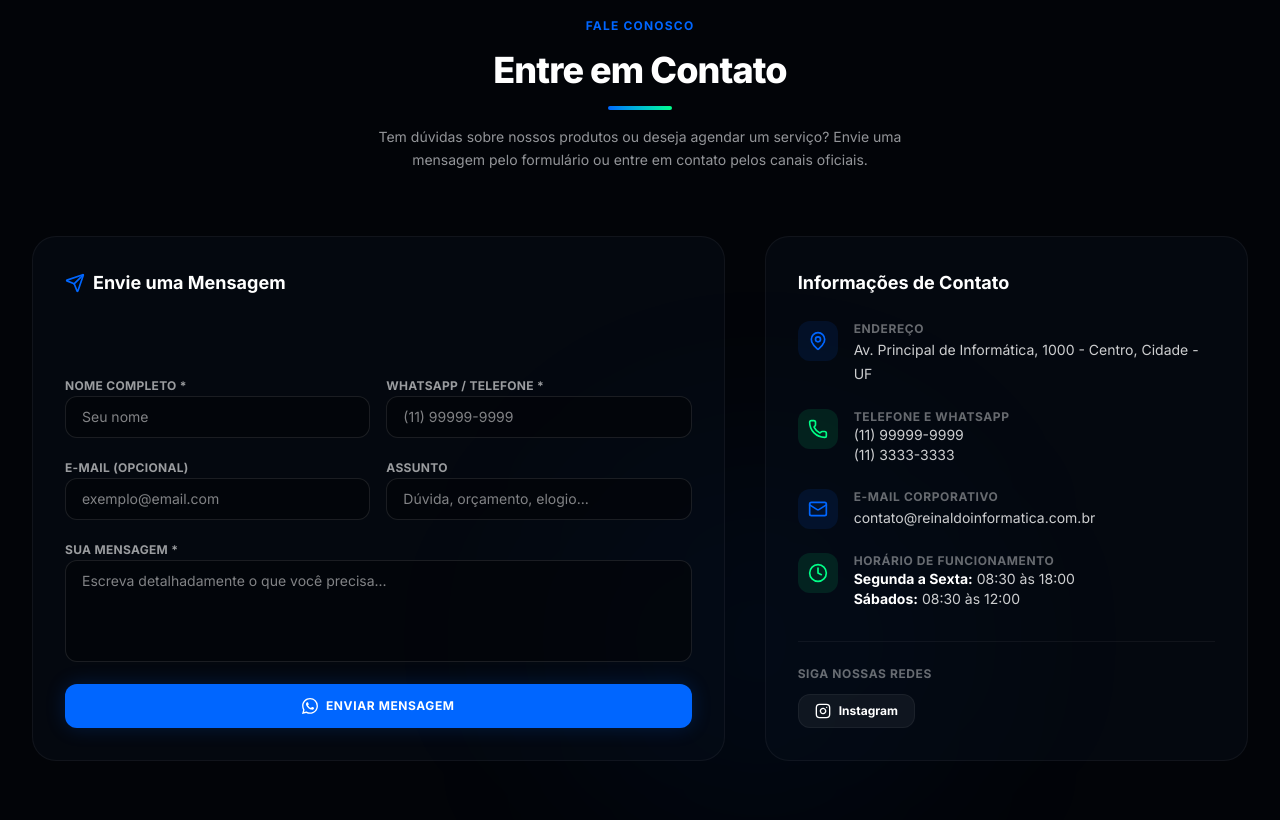
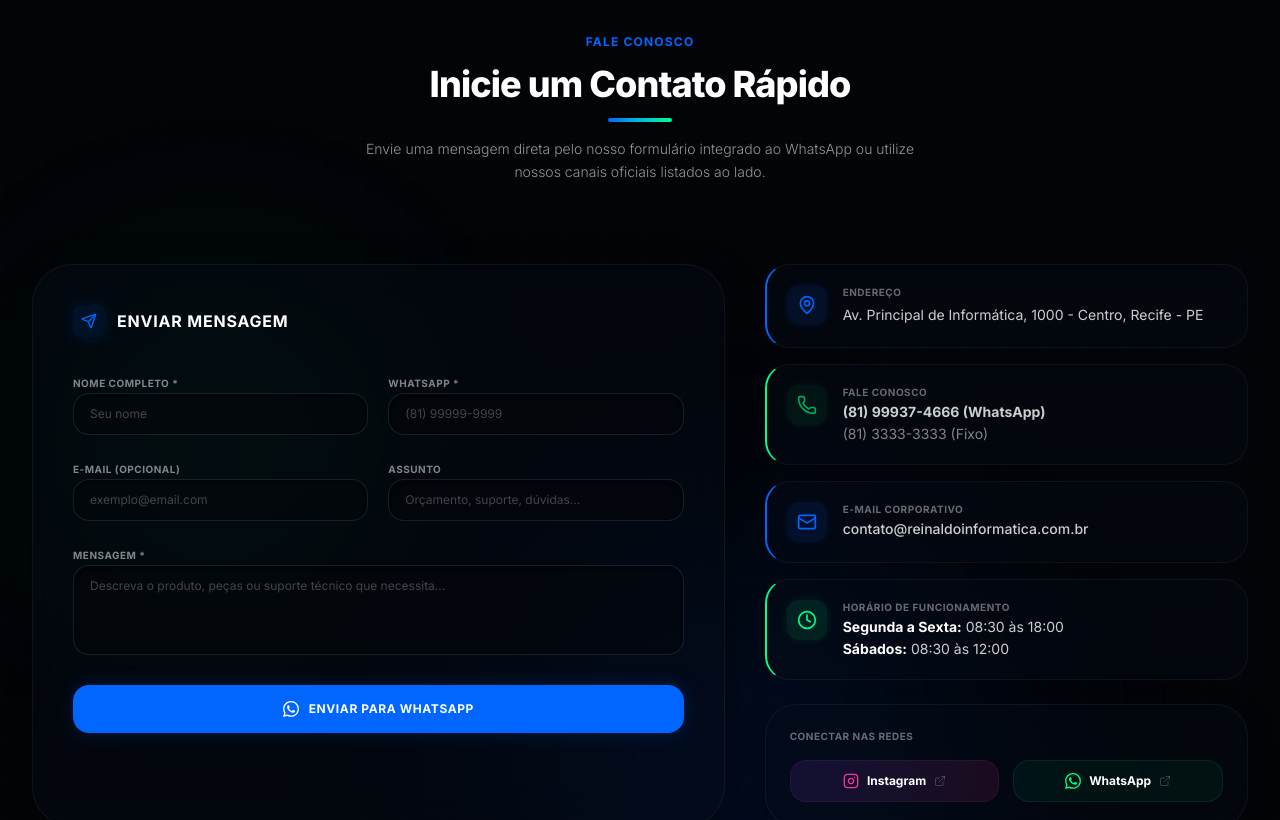
Before and after one commit to Automize-LTDA/reinaldoinformatica, a React (Vite) app: page / in a window 1280 px wide. Shown: the part 5500-6320 px from the top of the page. Built offline with nearby package versions, Linux system fonts and the light colour scheme.

Commit message:
feat: redesenhar e estilizar secao de contato com visual premium

```diff
--- a/src/components/Contact.tsx
+++ b/src/components/Contact.tsx
@@ -1,5 +1,6 @@
 import React, { useState } from 'react';
-import { MapPin, Phone, Mail, Clock, Send, CheckCircle } from 'lucide-react';
+import { MapPin, Phone, Mail, Clock, Send, CheckCircle, ExternalLink } from 'lucide-react';
+import { motion, AnimatePresence } from 'framer-motion';
 import { WhatsAppIcon } from './WhatsAppIcon';
 
 export const Contact: React.FC = () => {
@@ -27,7 +28,6 @@ export const Contact: React.FC = () => {
       return;
     }
 
-    // Format text message for WhatsApp
     const messageText = `Olá, me chamo ${formData.name}.\n` +
       `WhatsApp: ${formData.phone}\n` +
       `E-mail: ${formData.email || 'Não informado'}\n` +
@@ -37,7 +37,7 @@ export const Contact: React.FC = () => {
     const phoneNumber = '5581999374666';
     const encodedMessage = encodeURIComponent(messageText);
 
-    // Redirect
+    // Redirect to WhatsApp
     window.open(`https://wa.me/${phoneNumber}?text=${encodedMessage}`, '_blank');
 
     setIsSent(true);
@@ -51,50 +51,89 @@ export const Contact: React.FC = () => {
 
     setTimeout(() => {
       setIsSent(false);
-    }, 5000);
+    }, 6000);
   };
 
   return (
-    <section id="contato" className="py-20 bg-techBlack relative overflow-hidden">
-      {/* Background neon elements */}
-      <div className="absolute bottom-0 right-1/4 w-[400px] h-[400px] bg-techBlue/5 rounded-full blur-[100px] pointer-events-none" />
+    <section id="contato" className="py-24 bg-techBlack relative overflow-hidden">
+      {/* Dynamic Glowing Mesh Orbs */}
+      <div className="absolute -bottom-20 right-1/4 w-[450px] h-[450px] bg-techBlue/10 rounded-full blur-[120px] pointer-events-none" />
+      <div className="absolute top-1/3 left-10 w-[350px] h-[350px] bg-techGreen/5 rounded-full blur-[100px] pointer-events-none" />
+
+      {/* Grid Pattern overlay */}
+      <div className="absolute inset-0 bg-[linear-gradient(to_right,#ffffff02_1px,transparent_1px),linear-gradient(to_bottom,#ffffff02_1px,transparent_1px)] bg-[size:40px_40px] pointer-events-none" />
 
       <div className="max-w-7xl mx-auto px-4 sm:px-6 lg:px-8 relative z-10">
 
-        {/* Section Title */}
-        <div className="text-center max-w-3xl mx-auto mb-16 space-y-4">
-          <h2 className="text-xs font-bold text-techBlue tracking-widest uppercase">Fale Conosco</h2>
-          <p className="text-3xl sm:text-4xl font-extrabold text-white tracking-tight">
-            Entre em Contato
-          </p>
+        {/* Section Header */}
+        <div className="text-center max-w-3xl mx-auto mb-20 space-y-4">
+          <motion.h2
+            initial={{ opacity: 0, y: 15 }}
+            whileInView={{ opacity: 1, y: 0 }}
+            viewport={{ once: true }}
+            className="text-xs font-bold text-techBlue tracking-widest uppercase"
+          >
+            Fale Conosco
+          </motion.h2>
+          <motion.p
+            initial={{ opacity: 0, y: 15 }}
+            whileInView={{ opacity: 1, y: 0 }}
+            viewport={{ once: true }}
+            transition={{ delay: 0.1 }}
+            className="text-3xl sm:text-4xl font-black text-white tracking-tight leading-none"
+          >
+            Inicie um Contato Rápido
+          </motion.p>
           <div className="w-16 h-1 bg-gradient-to-r from-techBlue to-techGreen mx-auto rounded-full" />
-          <p className="text-techGray/60 text-sm max-w-xl mx-auto leading-relaxed">
-            Tem dúvidas sobre nossos produtos ou deseja agendar um serviço? Envie uma mensagem pelo formulário ou entre em contato pelos canais oficiais.
-          </p>
+          <motion.p
+            initial={{ opacity: 0, y: 15 }}
+            whileInView={{ opacity: 1, y: 0 }}
+            viewport={{ once: true }}
+            transition={{ delay: 0.2 }}
+            className="text-techGray/60 text-sm max-w-xl mx-auto leading-relaxed font-sans font-light"
+          >
+            Envie uma mensagem direta pelo nosso formulário integrado ao WhatsApp ou utilize nossos canais oficiais listados ao lado.
+          </motion.p>
         </div>
 
         {/* Contact Layout Grid */}
         <div className="grid grid-cols-1 lg:grid-cols-12 gap-10 items-stretch">
 
           {/* Form Card (lg:col-span-7) */}
-          <div className="lg:col-span-7 bg-techDarkBlue/40 border border-white/5 p-6 sm:p-8 rounded-3xl flex flex-col justify-between">
-            <h3 className="text-lg font-bold text-white mb-6 flex items-center gap-2">
-              <Send className="w-5 h-5 text-techBlue" />
-              <span>Envie uma Mensagem</span>
+          <motion.div
+            initial={{ opacity: 0, x: -30 }}
+            whileInView={{ opacity: 1, x: 0 }}
+            viewport={{ once: true }}
+            transition={{ duration: 0.5 }}
+            className="lg:col-span-7 bg-techDarkBlue/30 backdrop-blur-xl border border-white/5 hover:border-white/10 p-6 sm:p-10 rounded-[2.5rem] flex flex-col justify-between shadow-[0_15px_40px_rgba(0,0,0,0.4)] transition-all duration-300"
+          >
+            <div>
+              <h3 className="text-base font-bold text-white mb-8 uppercase tracking-wider flex items-center gap-3">
+                <span className="w-8 h-8 rounded-lg bg-techBlue/10 flex items-center justify-center text-techBlue shadow-[0_0_15px_rgba(0,102,255,0.15)]">
+                  <Send className="w-4 h-4" />
+                </span>
+                <span>Enviar Mensagem</span>
               </h3>
 
+              <AnimatePresence>
                 {isSent && (
-              <div className="mb-6 p-4 rounded-xl bg-techGreen/10 border border-techGreen/20 text-techGreen text-sm flex items-center gap-2.5">
-                <CheckCircle className="w-5 h-5" />
-                <span>Mensagem formatada com sucesso! Redirecionando para o WhatsApp...</span>
-              </div>
+                  <motion.div
+                    initial={{ opacity: 0, y: -15, scale: 0.95 }}
+                    animate={{ opacity: 1, y: 0, scale: 1 }}
+                    exit={{ opacity: 0, y: -15, scale: 0.95 }}
+                    className="mb-6 p-4 rounded-2xl bg-techGreen/10 border border-techGreen/20 text-techGreen text-xs font-semibold flex items-center gap-3 shadow-[0_0_15px_rgba(0,255,136,0.1)]"
+                  >
+                    <CheckCircle className="w-5 h-5 shrink-0 animate-bounce" />
+                    <span>Tudo certo! Redirecionando você para o WhatsApp...</span>
+                  </motion.div>
                 )}
+              </AnimatePresence>
 
-            <form onSubmit={handleSubmit} className="space-y-4">
-              <div className="grid grid-cols-1 sm:grid-cols-2 gap-4">
+              <form onSubmit={handleSubmit} className="space-y-5">
+                <div className="grid grid-cols-1 sm:grid-cols-2 gap-5">
                   {/* Name */}
-                <div className="space-y-1.5 text-left">
-                  <label htmlFor="name" className="text-xs font-bold text-white/60 uppercase tracking-wide">Nome Completo *</label>
+                  <div className="space-y-2 text-left">
+                    <label htmlFor="name" className="text-[10px] font-bold text-white/50 uppercase tracking-wider">Nome Completo *</label>
                     <input
                       type="text"
                       id="name"
@@ -103,13 +142,13 @@ export const Contact: React.FC = () => {
                       value={formData.name}
                       onChange={handleChange}
                       placeholder="Seu nome"
-                    className="w-full bg-techBlack/60 border border-white/10 rounded-xl py-2.5 px-4 text-sm text-white focus:outline-none focus:border-techBlue"
+                      className="w-full bg-techBlack/50 border border-white/10 hover:border-white/20 rounded-2xl py-3 px-4 text-xs text-white focus:outline-none focus:border-techBlue focus:ring-2 focus:ring-techBlue/10 transition-all duration-300 shadow-inner placeholder-white/25"
                     />
                   </div>
 
                   {/* WhatsApp */}
-                <div className="space-y-1.5 text-left">
-                  <label htmlFor="phone" className="text-xs font-bold text-white/60 uppercase tracking-wide">WhatsApp / Telefone *</label>
+                  <div className="space-y-2 text-left">
+                    <label htmlFor="phone" className="text-[10px] font-bold text-white/50 uppercase tracking-wider">WhatsApp *</label>
                     <input
                       type="tel"
                       id="phone"
@@ -117,16 +156,16 @@ export const Contact: React.FC = () => {
                       required
                       value={formData.phone}
                       onChange={handleChange}
-                    placeholder="(11) 99999-9999"
-                    className="w-full bg-techBlack/60 border border-white/10 rounded-xl py-2.5 px-4 text-sm text-white focus:outline-none focus:border-techBlue"
+                      placeholder="(81) 99999-9999"
+                      className="w-full bg-techBlack/50 border border-white/10 hover:border-white/20 rounded-2xl py-3 px-4 text-xs text-white focus:outline-none focus:border-techBlue focus:ring-2 focus:ring-techBlue/10 transition-all duration-300 shadow-inner placeholder-white/25"
                     />
                   </div>
                 </div>
 
-              <div className="grid grid-cols-1 sm:grid-cols-2 gap-4">
+                <div className="grid grid-cols-1 sm:grid-cols-2 gap-5">
                   {/* Email */}
-                <div className="space-y-1.5 text-left">
-                  <label htmlFor="email" className="text-xs font-bold text-white/60 uppercase tracking-wide">E-mail (Opcional)</label>
+                  <div className="space-y-2 text-left">
+                    <label htmlFor="email" className="text-[10px] font-bold text-white/50 uppercase tracking-wider">E-mail (Opcional)</label>
                     <input
                       type="email"
                       id="email"
@@ -134,28 +173,28 @@ export const Contact: React.FC = () => {
                       value={formData.email}
                       onChange={handleChange}
                       placeholder="exemplo@email.com"
-                    className="w-full bg-techBlack/60 border border-white/10 rounded-xl py-2.5 px-4 text-sm text-white focus:outline-none focus:border-techBlue"
+                      className="w-full bg-techBlack/50 border border-white/10 hover:border-white/20 rounded-2xl py-3 px-4 text-xs text-white focus:outline-none focus:border-techBlue focus:ring-2 focus:ring-techBlue/10 transition-all duration-300 shadow-inner placeholder-white/25"
                     />
                   </div>
 
                   {/* Subject */}
-                <div className="space-y-1.5 text-left">
-                  <label htmlFor="subject" className="text-xs font-bold text-white/60 uppercase tracking-wide">Assunto</label>
+                  <div className="space-y-2 text-left">
+                    <label htmlFor="subject" className="text-[10px] font-bold text-white/50 uppercase tracking-wider">Assunto</label>
                     <input
                       type="text"
                       id="subject"
                       name="subject"
                       value={formData.subject}
                       onChange={handleChange}
-                    placeholder="Dúvida, orçamento, elogio..."
-                    className="w-full bg-techBlack/60 border border-white/10 rounded-xl py-2.5 px-4 text-sm text-white focus:outline-none focus:border-techBlue"
+                      placeholder="Orçamento, suporte, dúvidas..."
+                      className="w-full bg-techBlack/50 border border-white/10 hover:border-white/20 rounded-2xl py-3 px-4 text-xs text-white focus:outline-none focus:border-techBlue focus:ring-2 focus:ring-techBlue/10 transition-all duration-300 shadow-inner placeholder-white/25"
                     />
                   </div>
                 </div>
 
                 {/* Message */}
-              <div className="space-y-1.5 text-left">
-                <label htmlFor="message" className="text-xs font-bold text-white/60 uppercase tracking-wide">Sua Mensagem *</label>
+                <div className="space-y-2 text-left">
+                  <label htmlFor="message" className="text-[10px] font-bold text-white/50 uppercase tracking-wider">Mensagem *</label>
                   <textarea
                     id="message"
                     name="message"
@@ -163,92 +202,136 @@ export const Contact: React.FC = () => {
                     rows={4}
                     value={formData.message}
                     onChange={handleChange}
-                  placeholder="Escreva detalhadamente o que você precisa..."
-                  className="w-full bg-techBlack/60 border border-white/10 rounded-xl py-2.5 px-4 text-sm text-white focus:outline-none focus:border-techBlue resize-none"
+                    placeholder="Descreva o produto, peças ou suporte técnico que necessita..."
+                    className="w-full bg-techBlack/50 border border-white/10 hover:border-white/20 rounded-2xl py-3 px-4 text-xs text-white focus:outline-none focus:border-techBlue focus:ring-2 focus:ring-techBlue/10 transition-all duration-300 shadow-inner resize-none placeholder-white/25"
                   />
                 </div>
 
-              <button
+                <motion.button
                   type="submit"
-                className="w-full flex items-center justify-center gap-2 bg-techBlue hover:bg-[#1a75ff] text-white font-bold py-3.5 px-4 rounded-xl shadow-[0_0_20px_rgba(0,102,255,0.2)] hover:shadow-[0_0_25px_rgba(0,102,255,0.4)] transition-all duration-300 uppercase tracking-wider text-xs cursor-pointer mt-4"
+                  whileHover={{ scale: 1.01 }}
+                  whileTap={{ scale: 0.99 }}
+                  className="w-full flex items-center justify-center gap-2.5 bg-techBlue hover:bg-[#1a75ff] text-white font-bold py-4 px-6 rounded-2xl shadow-[0_0_20px_rgba(0,102,255,0.2)] hover:shadow-[0_0_25px_rgba(0,102,255,0.4)] transition-all duration-300 uppercase tracking-wider text-xs cursor-pointer group mt-6"
                 >
-                <WhatsAppIcon className="w-4 h-4 fill-current" />
-                <span>Enviar Mensagem</span>
-              </button>
+                  <WhatsAppIcon className="w-4 h-4 fill-current group-hover:rotate-12 transition-transform duration-300" />
+                  <span>Enviar para WhatsApp</span>
+                </motion.button>
               </form>
             </div>
+          </motion.div>
 
           {/* Details Sidebar Card (lg:col-span-5) */}
-          <div className="lg:col-span-5 bg-techDarkBlue/40 border border-white/5 p-6 sm:p-8 rounded-3xl flex flex-col justify-between gap-8">
-            <div>
-              <h3 className="text-lg font-bold text-white mb-6">Informações de Contato</h3>
-
-              <ul className="space-y-6">
-                <li className="flex items-start gap-4">
-                  <div className="w-10 h-10 rounded-xl bg-techBlue/10 text-techBlue flex items-center justify-center shrink-0">
+          <motion.div
+            initial={{ opacity: 0, x: 30 }}
+            whileInView={{ opacity: 1, x: 0 }}
+            viewport={{ once: true }}
+            transition={{ duration: 0.5 }}
+            className="lg:col-span-5 flex flex-col justify-between gap-6"
+          >
+            {/* Contact Info Widgets Stack */}
+            <div className="space-y-4">
+              {/* Widget 1: Endereço */}
+              <motion.div
+                whileHover={{ y: -4, scale: 1.01 }}
+                className="p-5 rounded-3xl bg-techDarkBlue/30 backdrop-blur-xl border border-white/5 hover:border-techBlue/30 hover:shadow-[0_5px_20px_rgba(0,102,255,0.08)] flex items-start gap-4 transition-all duration-300 text-left border-l-2 border-l-techBlue"
+              >
+                <div className="w-10 h-10 rounded-xl bg-techBlue/10 text-techBlue flex items-center justify-center shrink-0 shadow-[0_0_10px_rgba(0,102,255,0.1)]">
                   <MapPin className="w-5 h-5" />
                 </div>
                 <div>
-                    <span className="block text-xs text-white/40 font-bold uppercase tracking-wider">Endereço</span>
-                    <span className="text-sm text-white/80">Av. Principal de Informática, 1000 - Centro, Cidade - UF</span>
+                  <span className="block text-[10px] text-white/40 font-bold uppercase tracking-wider mb-0.5">Endereço</span>
+                  <span className="text-xs sm:text-sm text-white/80 leading-relaxed">
+                    Av. Principal de Informática, 1000 - Centro, Recife - PE
+                  </span>
                 </div>
-                </li>
+              </motion.div>
 
-                <li className="flex items-start gap-4">
-                  <div className="w-10 h-10 rounded-xl bg-techGreen/10 text-techGreen flex items-center justify-center shrink-0">
+              {/* Widget 2: WhatsApp e Telefones */}
+              <motion.div
+                whileHover={{ y: -4, scale: 1.01 }}
+                className="p-5 rounded-3xl bg-techDarkBlue/30 backdrop-blur-xl border border-white/5 hover:border-techGreen/30 hover:shadow-[0_5px_20px_rgba(0,255,136,0.08)] flex items-start gap-4 transition-all duration-300 text-left border-l-2 border-l-techGreen"
+              >
+                <div className="w-10 h-10 rounded-xl bg-techGreen/10 text-techGreen flex items-center justify-center shrink-0 shadow-[0_0_10px_rgba(0,255,136,0.1)] animate-pulse-slow">
                   <Phone className="w-5 h-5" />
                 </div>
                 <div>
-                    <span className="block text-xs text-white/40 font-bold uppercase tracking-wider">Telefone e WhatsApp</span>
-                    <span className="text-sm text-white/80 block">(11) 99999-9999</span>
-                    <span className="text-sm text-white/80 block">(11) 3333-3333</span>
+                  <span className="block text-[10px] text-white/40 font-bold uppercase tracking-wider mb-0.5">Fale Conosco</span>
+                  <span className="text-xs sm:text-sm text-white/80 block font-bold hover:text-techGreen transition-colors">(81) 99937-4666 (WhatsApp)</span>
+                  <span className="text-xs sm:text-sm text-white/50 block mt-0.5">(81) 3333-3333 (Fixo)</span>
                 </div>
-                </li>
+              </motion.div>
 
-                <li className="flex items-start gap-4">
-                  <div className="w-10 h-10 rounded-xl bg-techBlue/10 text-techBlue flex items-center justify-center shrink-0">
+              {/* Widget 3: E-mail */}
+              <motion.div
+                whileHover={{ y: -4, scale: 1.01 }}
+                className="p-5 rounded-3xl bg-techDarkBlue/30 backdrop-blur-xl border border-white/5 hover:border-techBlue/30 hover:shadow-[0_5px_20px_rgba(0,102,255,0.08)] flex items-start gap-4 transition-all duration-300 text-left border-l-2 border-l-techBlue"
+              >
+                <div className="w-10 h-10 rounded-xl bg-techBlue/10 text-techBlue flex items-center justify-center shrink-0 shadow-[0_0_10px_rgba(0,102,255,0.1)]">
                   <Mail className="w-5 h-5" />
                 </div>
                 <div>
-                    <span className="block text-xs text-white/40 font-bold uppercase tracking-wider">E-mail corporativo</span>
-                    <span className="text-sm text-white/80">contato@reinaldoinformatica.com.br</span>
+                  <span className="block text-[10px] text-white/40 font-bold uppercase tracking-wider mb-0.5">E-mail corporativo</span>
+                  <span className="text-xs sm:text-sm text-white/80 block hover:text-techBlue transition-colors font-medium break-all">
+                    contato@reinaldoinformatica.com.br
+                  </span>
                 </div>
-                </li>
+              </motion.div>
 
-                <li className="flex items-start gap-4">
-                  <div className="w-10 h-10 rounded-xl bg-techGreen/10 text-techGreen flex items-center justify-center shrink-0">
+              {/* Widget 4: Horários */}
+              <motion.div
+                whileHover={{ y: -4, scale: 1.01 }}
+                className="p-5 rounded-3xl bg-techDarkBlue/30 backdrop-blur-xl border border-white/5 hover:border-techGreen/30 hover:shadow-[0_5px_20px_rgba(0,255,136,0.08)] flex items-start gap-4 transition-all duration-300 text-left border-l-2 border-l-techGreen"
+              >
+                <div className="w-10 h-10 rounded-xl bg-techGreen/10 text-techGreen flex items-center justify-center shrink-0 shadow-[0_0_10px_rgba(0,255,136,0.1)]">
                   <Clock className="w-5 h-5" />
                 </div>
                 <div>
-                    <span className="block text-xs text-white/40 font-bold uppercase tracking-wider">Horário de Funcionamento</span>
-                    <span className="text-sm text-white/80 block"><strong className="text-white">Segunda a Sexta:</strong> 08:30 às 18:00</span>
-                    <span className="text-sm text-white/80 block"><strong className="text-white">Sábados:</strong> 08:30 às 12:00</span>
+                  <span className="block text-[10px] text-white/40 font-bold uppercase tracking-wider mb-0.5">Horário de Funcionamento</span>
+                  <span className="text-xs sm:text-sm text-white/80 block"><strong className="text-white">Segunda a Sexta:</strong> 08:30 às 18:00</span>
+                  <span className="text-xs sm:text-sm text-white/80 block mt-0.5"><strong className="text-white">Sábados:</strong> 08:30 às 12:00</span>
                 </div>
-                </li>
-              </ul>
+              </motion.div>
             </div>
 
-            {/* Social Connect */}
-            <div className="pt-6 border-t border-white/5 space-y-3">
-              <span className="block text-xs text-white/40 font-bold uppercase tracking-wider">Siga nossas Redes</span>
-              <div className="flex items-center gap-3">
-                <a
+            {/* Social Grid connection quick cards */}
+            <div className="bg-techDarkBlue/30 backdrop-blur-xl border border-white/5 p-6 rounded-[2rem] space-y-4 shadow-[0_10px_30px_rgba(0,0,0,0.3)]">
+              <span className="block text-[10px] text-white/40 font-bold uppercase tracking-wider text-left">Conectar nas Redes</span>
+              <div className="grid grid-cols-2 gap-3.5">
+                {/* Instagram Quick Link */}
+                <motion.a
                   href="https://instagram.com"
                   target="_blank"
                   rel="noopener noreferrer"
-                  className="flex items-center gap-2 px-4 py-2 bg-white/5 hover:bg-techBlue text-white hover:text-white rounded-xl text-xs font-bold transition-all border border-white/5 hover:border-white/0"
+                  whileHover={{ scale: 1.02 }}
+                  whileTap={{ scale: 0.98 }}
+                  className="flex items-center justify-center gap-2 px-4 py-3 bg-gradient-to-r from-purple-500/10 to-pink-500/10 hover:from-purple-500/20 hover:to-pink-500/20 border border-pink-500/10 hover:border-pink-500/30 text-white rounded-2xl text-xs font-bold transition-all group cursor-pointer"
                 >
-                  <svg className="w-4 h-4" viewBox="0 0 24 24" fill="none" stroke="currentColor" strokeWidth="2" strokeLinecap="round" strokeLinejoin="round">
+                  <svg className="w-4 h-4 text-pink-500 group-hover:scale-110 transition-transform duration-300" viewBox="0 0 24 24" fill="none" stroke="currentColor" strokeWidth="2" strokeLinecap="round" strokeLinejoin="round">
                     <rect x="2" y="2" width="20" height="20" rx="5" ry="5"></rect>
                     <path d="M16 11.37A4 4 0 1 1 12.63 8 4 4 0 0 1 16 11.37z"></path>
                     <line x1="17.5" y1="6.5" x2="17.51" y2="6.5"></line>
                   </svg>
                   <span>Instagram</span>
-                </a>
+                  <ExternalLink className="w-3 h-3 text-white/20 group-hover:text-white/60 transition-colors" />
+                </motion.a>
+
+                {/* WhatsApp Quick Chat */}
+                <motion.a
+                  href="https://wa.me/5581999374666?text=Ol%C3%A1%2C%20gostaria%20de%20tirar%20d%C3%BAvidas."
+                  target="_blank"
+                  rel="noopener noreferrer"
+                  whileHover={{ scale: 1.02 }}
+                  whileTap={{ scale: 0.98 }}
+                  className="flex items-center justify-center gap-2 px-4 py-3 bg-techGreen/5 hover:bg-techGreen/10 border border-techGreen/10 hover:border-techGreen/30 text-white rounded-2xl text-xs font-bold transition-all group cursor-pointer"
+                >
+                  <WhatsAppIcon className="w-4 h-4 fill-techGreen group-hover:scale-110 transition-transform" />
+                  <span>WhatsApp</span>
+                  <ExternalLink className="w-3 h-3 text-white/20 group-hover:text-white/60 transition-colors" />
+                </motion.a>
               </div>
             </div>
 
-          </div>
+          </motion.div>
 
         </div>
 
```
Lines whose indentation alone changed are shown as unchanged.
